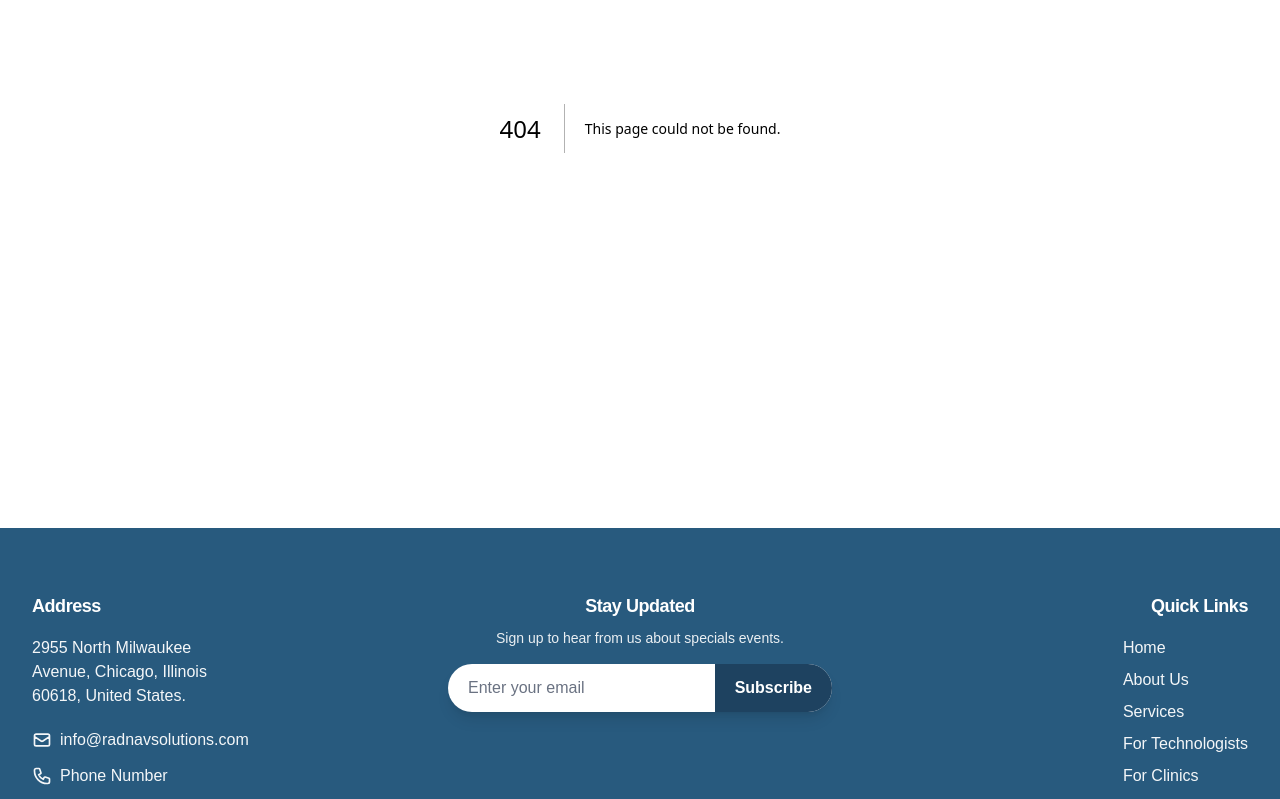
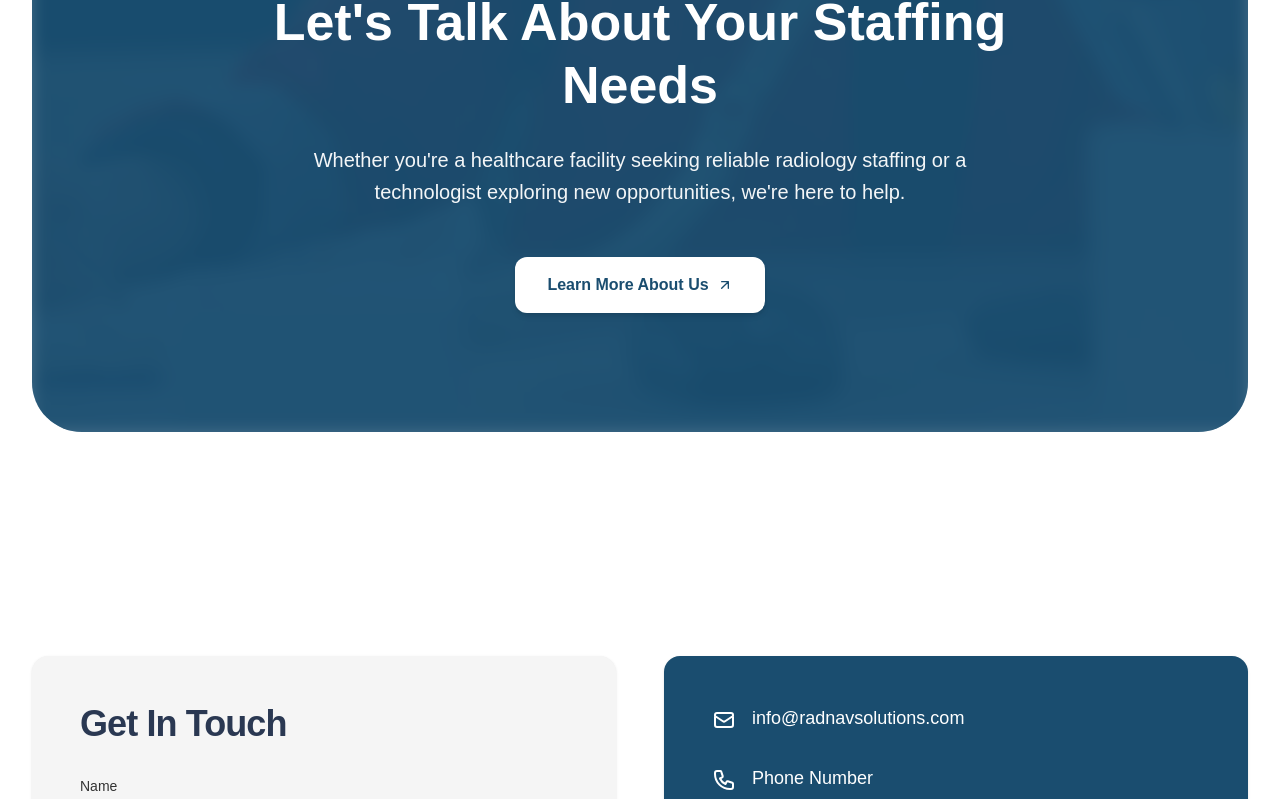
Before and after one commit to Abdullah-Software-Engineer/radnav-hatch, a Next.js app: page /contact in a window 1280 px wide. Before the commit this address had no page. Shown: the part 272-1071 px from the top of the page. Built offline with nearby package versions, Linux system fonts and the light colour scheme.

Commit message:
pages done

```diff
--- a/Sections/contact/ContactHero/ContactHero.tsx
+++ b/Sections/contact/ContactHero/ContactHero.tsx
@@ -12,9 +12,9 @@ export default function ContactHero() {
       <div className="mx-auto w-full">
         {/* Rounded container with bg image + overlay */}
         <div className="relative overflow-hidden rounded-[50px] min-h-[420px] sm:min-h-[480px] md:min-h-[520px] lg:min-h-[560px]">
-          {/* Background image - using clinics hero image as placeholder */}
+          {/* Background image */}
           <Image
-            src="/clinics/Mask (5).webp"
+            src="/get-in-touch/Mask.webp"
             alt="Professional working at desk"
             width={1280}
             height={800}
--- /dev/null
+++ b/app/contact/page.tsx
@@ -0,0 +1,19 @@
+import ContactHero from "@/Sections/contact/ContactHero/ContactHero";
+import GetInTouch from "@/Sections/contact/GetInTouch/GetInTouch";
+import OurLocation from "@/Sections/contact/OurLocation/OurLocation";
+
+export const metadata = {
+  title: "Contact Us | Radnav Solutions",
+  description:
+    "Get in touch with Radnav Solutions. Whether you're a healthcare facility seeking reliable radiology staffing or a technologist exploring new opportunities, we're here to help.",
+};
+
+export default function ContactPage() {
+  return (
+    <main className="min-h-screen bg-white">
+      <ContactHero />
+      <GetInTouch />
+      <OurLocation />
+    </main>
+  );
+}
```
